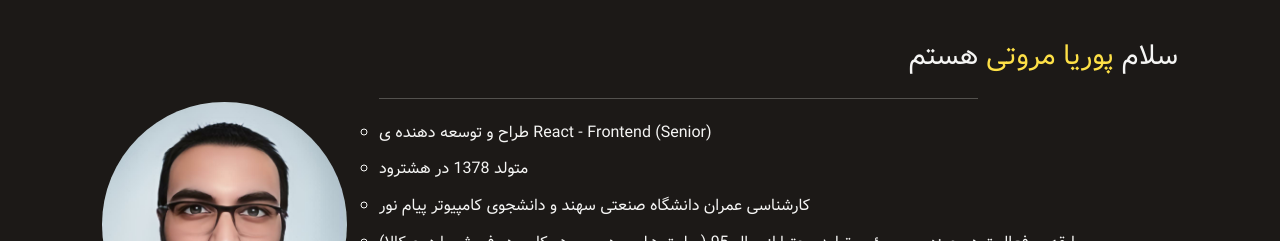
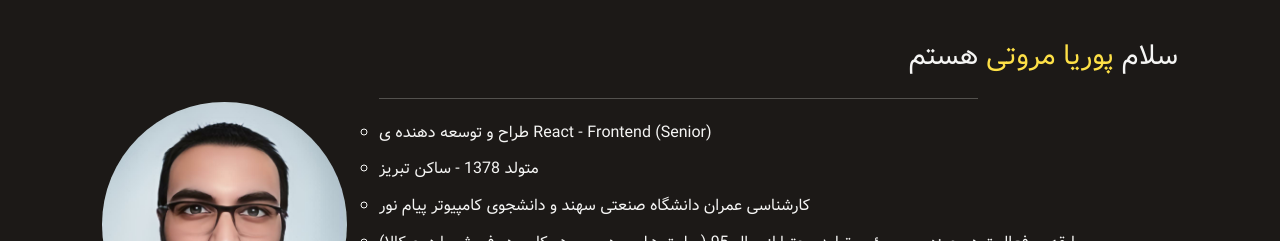
Before and after one commit to pouriamori/lives, a Next.js app: page / in a window 1280 px wide. Shown: the top 241 px of the page. Built offline with nearby package versions, Linux system fonts and the light colour scheme.

Commit message:
Update index.tsx

```diff
--- a/pages/index.tsx
+++ b/pages/index.tsx
@@ -31,7 +31,7 @@ const Home = () => {
                   طراح و توسعه دهنده ی  React - Frontend (Senior)
                 </li>
                 <li>
-                  متولد 1378 در هشترود
+                  متولد 1378 - ساکن تبریز
                 </li>
                 <li>
                   کارشناسی عمران دانشگاه صنعتی سهند و دانشجوی کامپیوتر پیام نور
```
